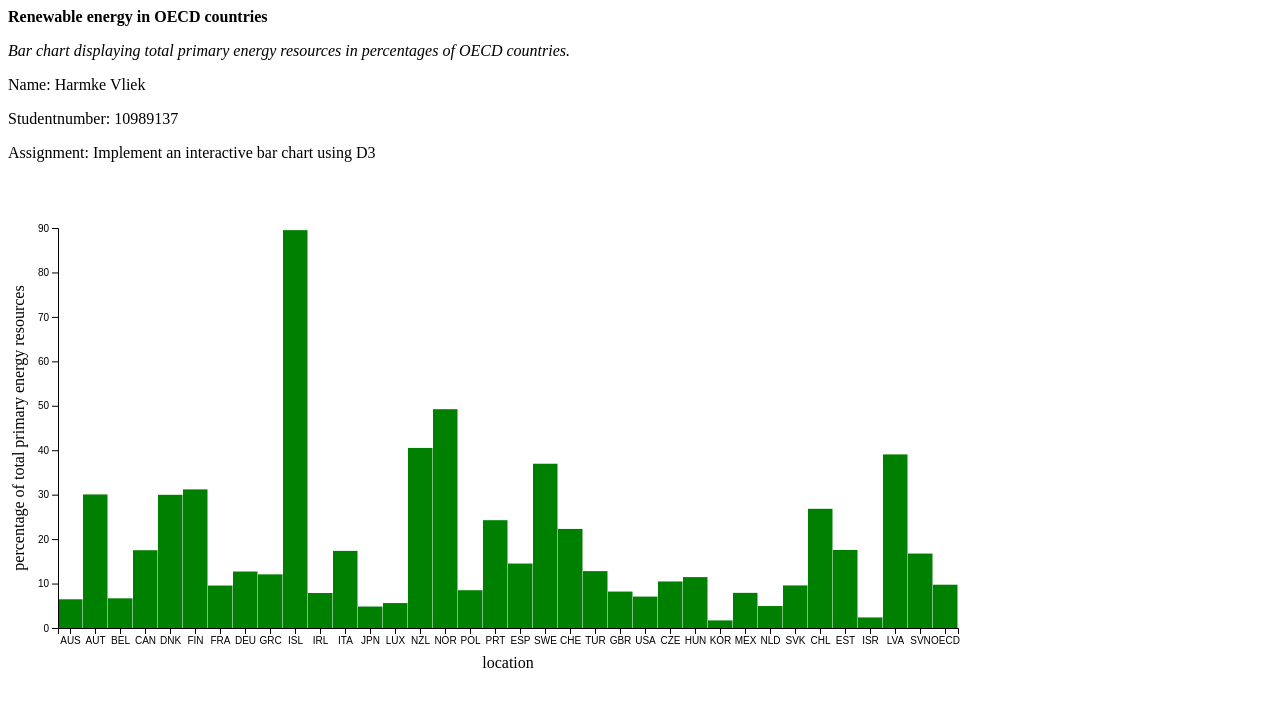
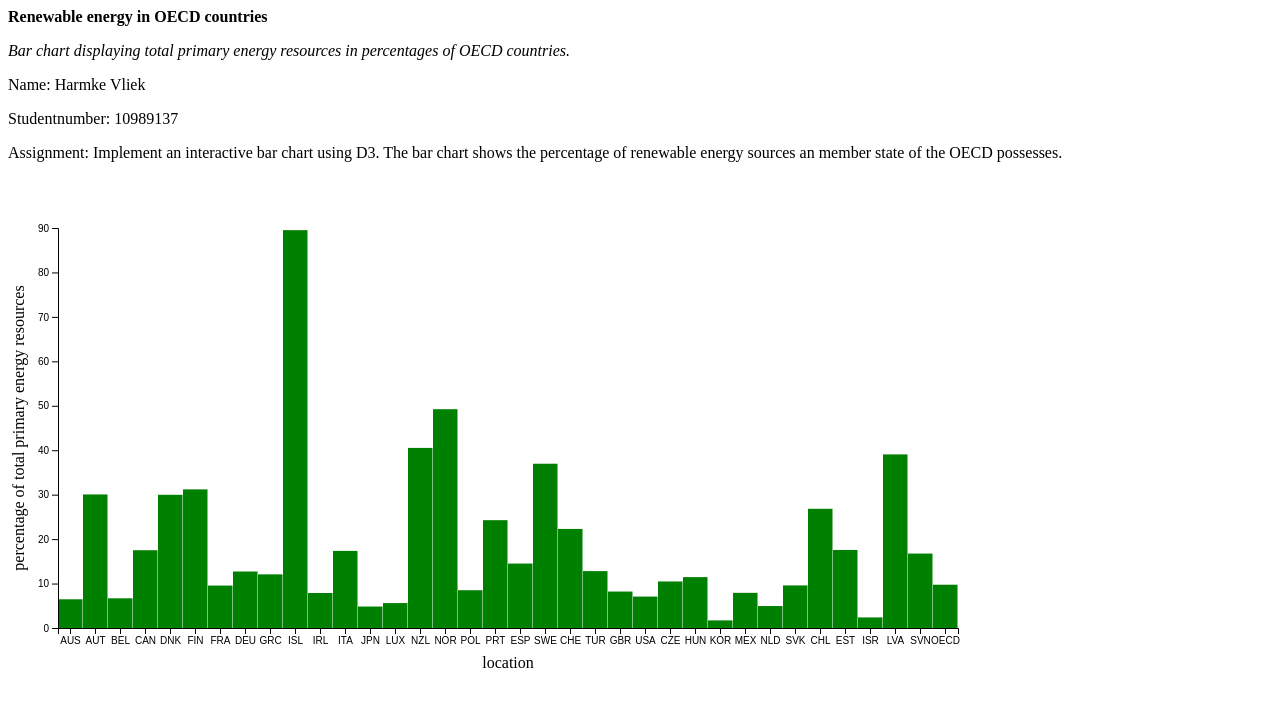
Before and after one commit to HarmkeV/Dataprocessing, a plain HTML site: page Homework/Week_4/index.html in a window 1280 px wide. Drawn offline with Linux system fonts and the light colour scheme.

Commit message:
Finished

```diff
--- a/Homework/Week_4/index.html
+++ b/Homework/Week_4/index.html
@@ -32,12 +32,14 @@
 
           d3.select("body")
             .append("p")
-            .text("Assignment: Implement an interactive bar chart using D3");
+            .text("Assignment: Implement an interactive bar chart using D3. The bar\
+                  chart shows the percentage of renewable energy sources an member\
+                  state of the OECD possesses.");
 
           d3.select("body")
             .append("p")
 
-            // variables svg
+            // create variables necessary for svg
             var width = 1000;
             var height = 500;
             var barPadding = 0.5;
@@ -59,7 +61,7 @@
                          .style("border-radius", "5px")
                          .style("color", "black");
 
-          // make svg
+          // create svg
           var svg = d3.select("body")
             .append("svg")
             .attr("width", width)
@@ -100,6 +102,10 @@
                              .domain(xValues)
                              .range([leftSideChart, width - rightSideChart]);
 
+              // create axes
+              var xAxis = d3.axisBottom(xScale);
+              var yAxis = d3.axisLeft(yScale);
+
               // create bars
               var bars = svg.selectAll("rect")
                  .data(yValues)
@@ -137,10 +143,6 @@
                                         leftSideChart - 23 + "px");
                  });
 
-              // create axes
-              var xAxis = d3.axisBottom(xScale);
-              var yAxis = d3.axisLeft(yScale);
-
               // plot x-axis
               svg.append("g")
                  .attr("class", "axis")
@@ -153,7 +155,7 @@
                  .attr("transform", "translate("+[leftSideChart, 0]+")")
                  .call(yAxis);
 
-              // x label
+              // set x label
               svg.append("text")
                   .attr("transform",
                         "translate("+[(width - leftSideChart - rightSideChart) / 2 +
@@ -162,7 +164,7 @@
                   .style("text-anchor", "middle")
                   .text("location");
 
-              // y label
+              // set y label
               svg.append("text")
                   .attr("transform", "rotate(-90)")
                   .attr("x", - height / 2)
```
Lines whose indentation alone changed are shown as unchanged.
